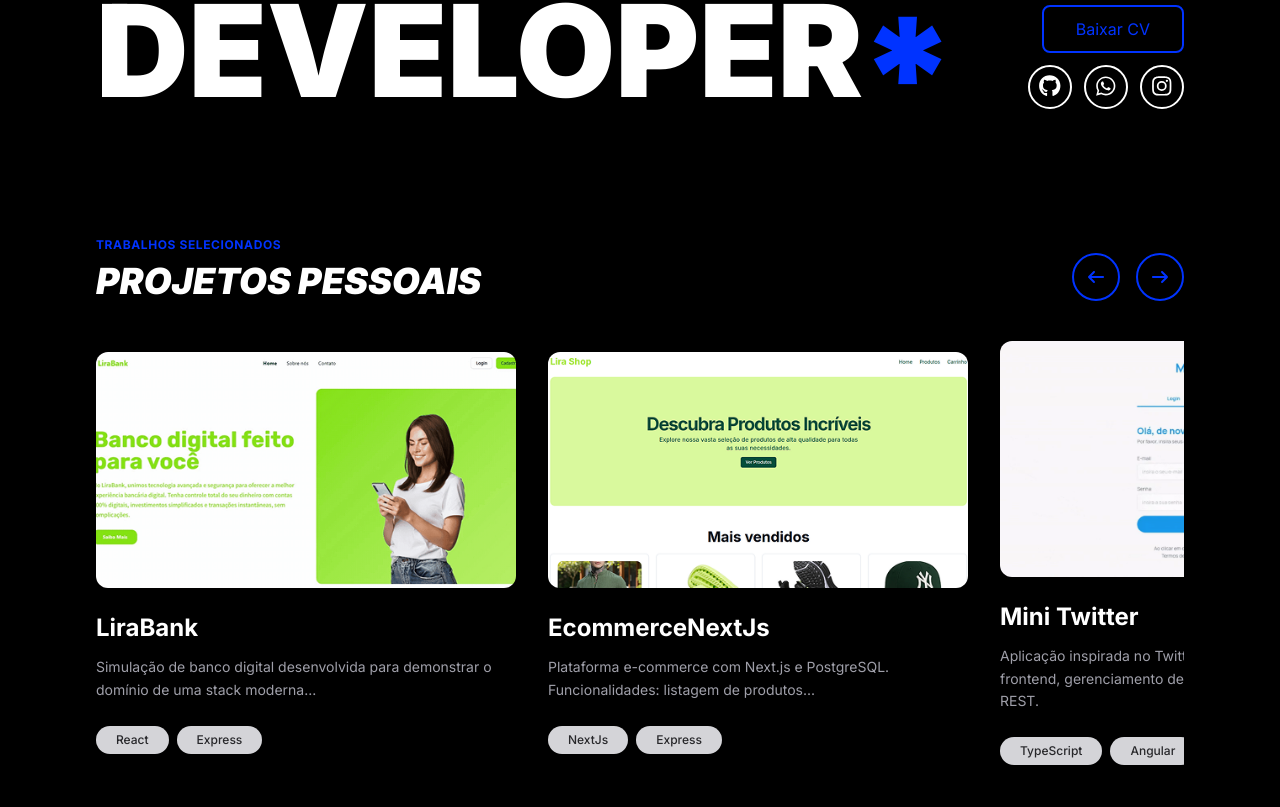
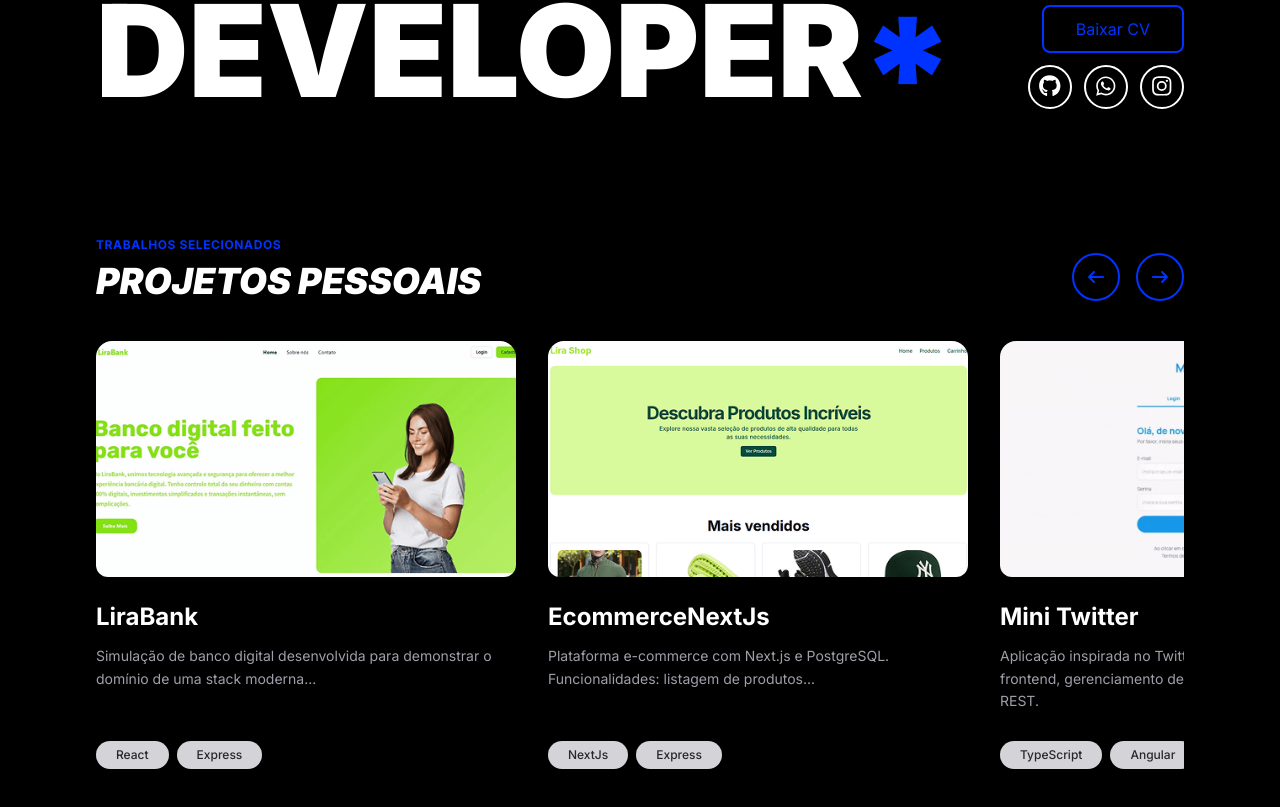
Before and after one commit to IsaacLira42/isaac-portfolio-angular, an Angular app: page / in a window 1280 px wide. Shown: the part 445-1252 px from the top of the page. Built offline with nearby package versions, Linux system fonts and the light colour scheme.

Commit message:
feat: aprimora layout dos botões de projetos e ajusta estilo dos textos

```diff
--- a/src/app/components/projects/projects.html
+++ b/src/app/components/projects/projects.html
@@ -32,28 +32,30 @@
     @for (project of projects(); track project.title) {
       <button
         type="button"
-        class="group w-105 shrink-0 rounded-2xl text-left outline-none transition-transform duration-200 hover:-translate-y-1 focus-visible:-translate-y-1"
+        class="group flex h-136 w-105 shrink-0 flex-col overflow-hidden rounded-2xl text-left outline-none transition-transform duration-200 hover:-translate-y-1 focus-visible:-translate-y-1 md:h-144"
         (click)="openProject(project)"
       >
-        <div class="bg-zinc-900 rounded-xl overflow-hidden aspect-video mb-6">
+        <div class="mb-6 aspect-video shrink-0 overflow-hidden rounded-xl bg-zinc-900">
           <img
             [src]="project.image"
             [alt]="project.title"
-            class="w-full h-full object-cover transition-transform duration-300 group-hover:scale-105"
+            class="h-full w-full object-cover transition-transform duration-300 group-hover:scale-105"
           />
         </div>
 
-        <h3 class="text-2xl font-bold mb-3 text-white">{{ project.title }}</h3>
-        <p class="text-zinc-400 text-sm leading-relaxed mb-6 line-clamp-3">
+        <div class="flex min-h-0 flex-1 flex-col">
+          <h3 class="line-clamp-1 text-2xl font-bold text-white">{{ project.title }}</h3>
+          <p class="mt-3 min-h-18 text-sm leading-relaxed text-zinc-400 line-clamp-3">
             {{ project.description }}
           </p>
 
-        <div class="flex gap-2 mt-auto">
+          <div class="flex min-h-11 flex-wrap gap-2 pt-6">
             @for (tag of project.tags; track tag) {
-            <span class="bg-zinc-300 text-zinc-800 px-5 py-1.5 rounded-full text-xs font-medium">
+              <span class="rounded-full bg-zinc-300 px-5 py-1.5 text-xs font-medium text-zinc-800">
                 {{ tag }}
               </span>
             }
+          </div>
         </div>
       </button>
     }
```
Lines whose indentation alone changed are shown as unchanged.
